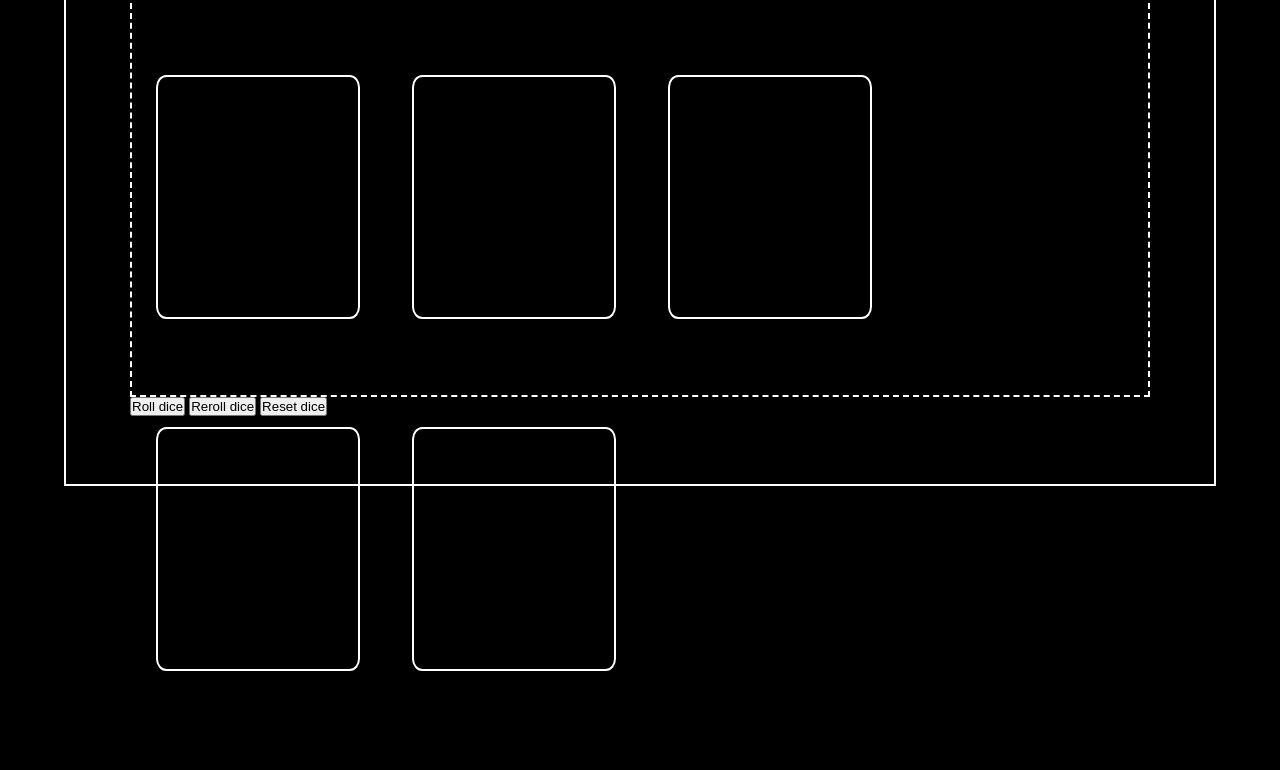
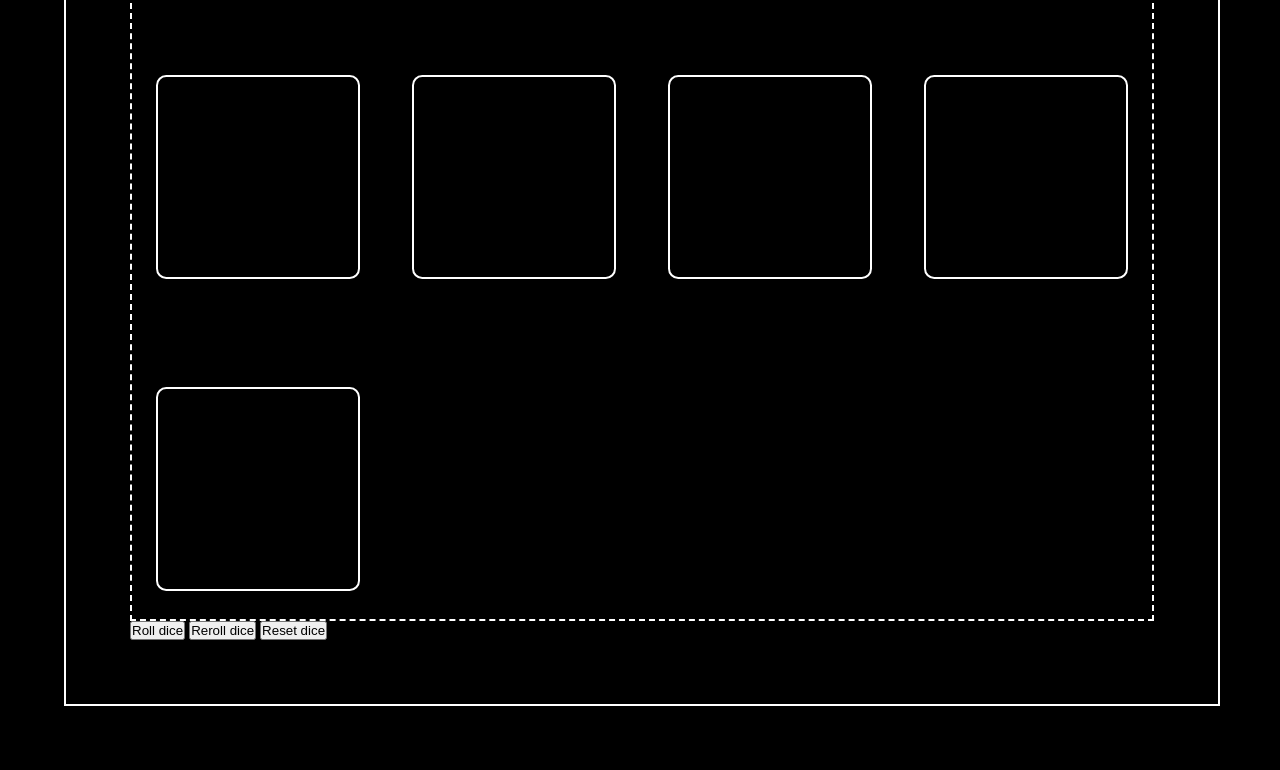
Before and after one commit to AlexBustamante5/yatzy, a plain HTML site: page index.html in a window 1280 px wide. Shown: the part 152-922 px from the top of the page. Before the commit the page ends 851 px from the top, so only its background shows below. Drawn offline with Linux system fonts and the light colour scheme.

Commit message:
Updated styles.css

```diff
--- a/styles.css
+++ b/styles.css
@@ -13,8 +13,8 @@ h1{
 }
 
 #game-container{
-    height: 60vh;
-    width: auto;
+    height: 50%;
+    width: 80%;
     border: 2px solid white;
     margin: 5%;
     padding: 5vw;
@@ -22,7 +22,7 @@ h1{
 
 }
 #dice-container{
-    height: 50vh;
+    height: 50%;
     width: auto;
     border: 2px dashed white;
 
@@ -30,7 +30,7 @@ h1{
 
 .dice{
     border: solid 2px white;
-    height: 25vh;
+    height: 20vh;
     width: 25vh;
     margin: 3vh;
     margin-top: 10vh;
@@ -39,6 +39,6 @@ h1{
     color: white;
     text-align: center;
     font-size: 6rem;
-    padding-top: 40px;
+    padding-top: 5vh;
 
 }
```
